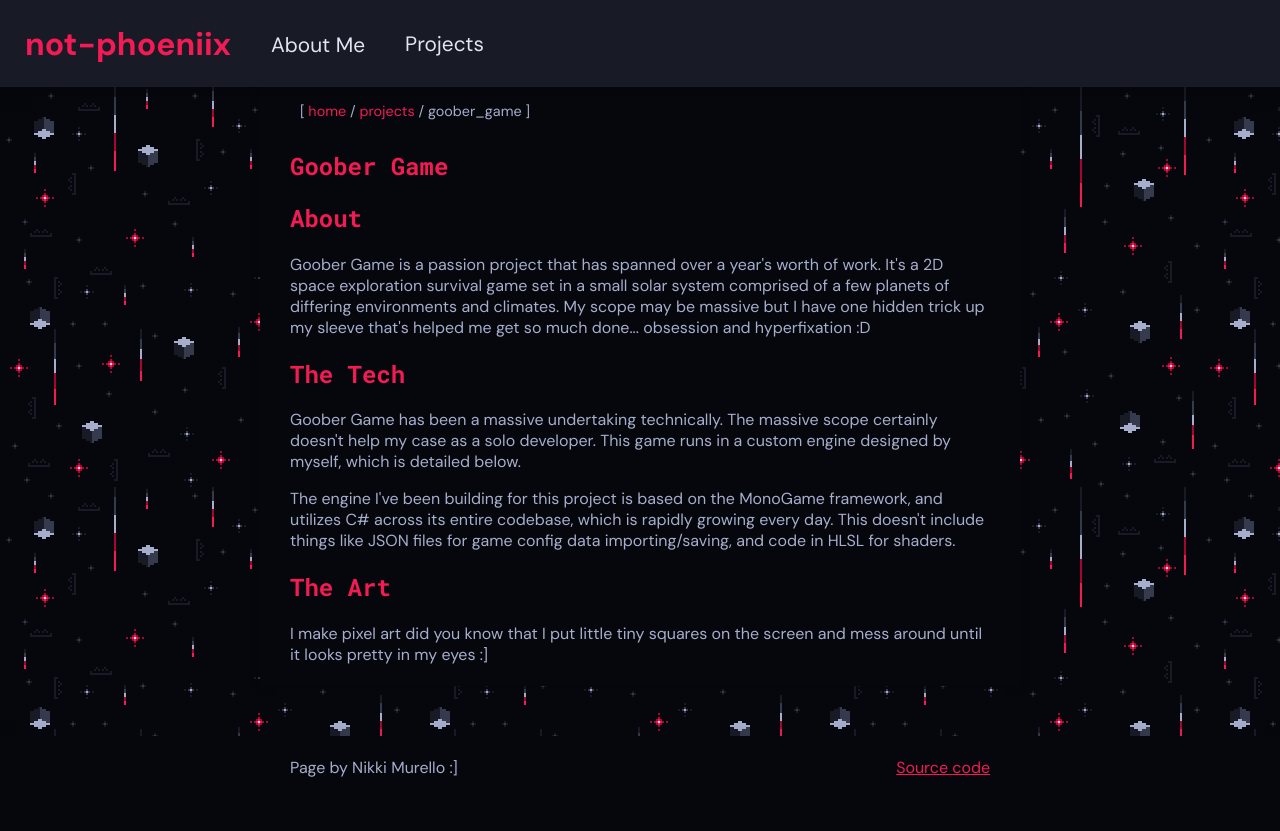
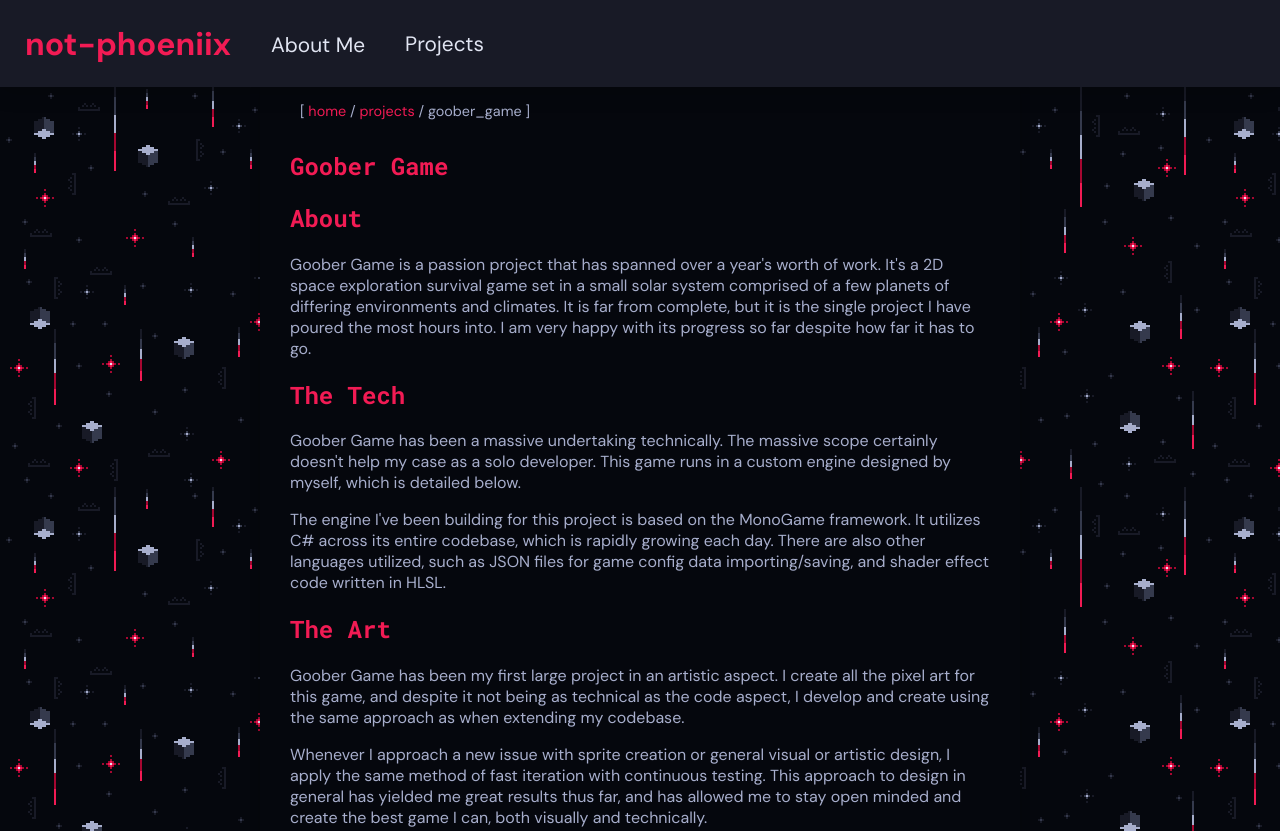
Before and after one commit to not-phoeniix/not-phoeniix.github.io, a plain HTML site: page projects/goober_game.html in a window 1280 px wide. Shown: the top 831 px of the page. Before the commit the page ends 800 px from the top, so only its background shows below. Drawn offline with Linux system fonts and the light colour scheme; a web font is replaced by a local one.

Commit message:
Added showcase panels to main page, extended goober game page content

```diff
--- a/projects/goober_game.html
+++ b/projects/goober_game.html
@@ -29,9 +29,9 @@
                 Goober Game is a passion project that has spanned over a year's
                 worth of work. It's a 2D space exploration survival game set in
                 a small solar system comprised of a few planets of differing
-                environments and climates. My scope may be massive but I have
-                one hidden trick up my sleeve that's helped me get so much done...
-                obsession and hyperfixation :D
+                environments and climates. It is far from complete, but it is the
+                single project I have poured the most hours into. I am very happy
+                with its progress so far despite how far it has to go.
             </p>
 
             <h2>The Tech</h2>
@@ -45,17 +45,28 @@
 
             <p>
                 The engine I've been building for this project is based on the
-                MonoGame framework, and utilizes C# across its entire codebase,
-                which is rapidly growing every day. This doesn't include things
-                like JSON files for game config data importing/saving, and code
-                in HLSL for shaders.
+                MonoGame framework. It utilizes C# across its entire codebase,
+                which is rapidly growing each day. There are also other languages
+                utilized, such as JSON files for game config data importing/saving,
+                and shader effect code written in HLSL.
             </p>
 
             <h2>The Art</h2>
 
             <p>
-                I make pixel art did you know that I put little tiny squares on
-                the screen and mess around until it looks pretty in my eyes :]
+                Goober Game has been my first large project in an artistic aspect.
+                I create all the pixel art for this game, and despite it not being
+                as technical as the code aspect, I develop and create using the
+                same approach as when extending my codebase.
+            </p>
+
+            <p>
+                Whenever I approach a new issue with sprite creation
+                or general visual or artistic design, I apply the same method of
+                fast iteration with continuous testing. This approach to design
+                in general has yielded me great results thus far, and has allowed
+                me to stay open minded and create the best game I can, both visually
+                and technically.
             </p>
 
         </section>
```
Also changed, not shown: index.html (+21 -2 lines), styles/bigpage.css (+49 -0 lines).
